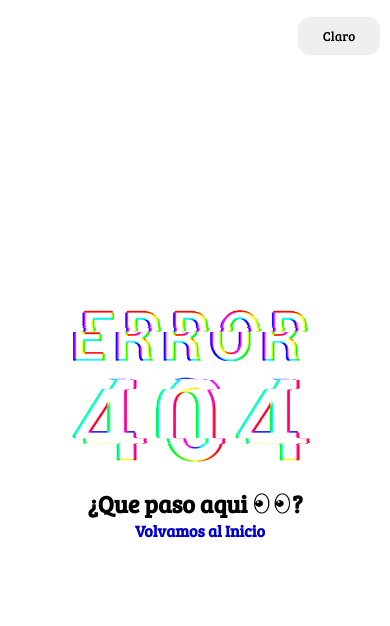
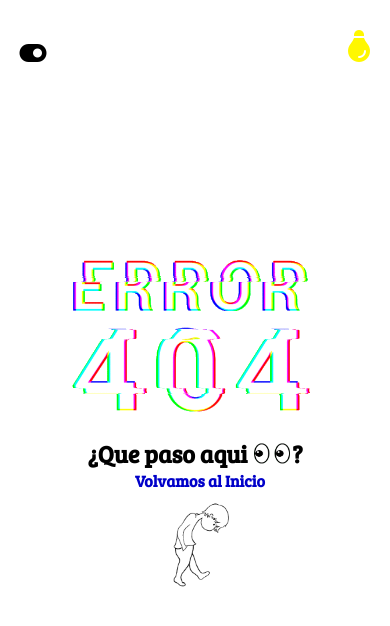
Before and after one commit to Jagudelo1/404_Error, a plain HTML site: page index.html in a window 390 px wide. Drawn offline with Linux system fonts and the light colour scheme.

Commit message:
404_Error V0.5

```diff
--- a/Css/style.css
+++ b/Css/style.css
@@ -20,16 +20,16 @@
 /*----- Estilos para alinear el contenedor -----*/
 .ButtonThemeDark{
     position: absolute;
-    top: 2%;
-    right: 2.5%;
+    top: 4%;
+    right: 4%;
 }
 
-.ButtonThemeDark button{
-    border: 0;
-    padding: 10px 25px;
-    border-radius: 12px;
-    cursor: pointer;
+.Swicht{
+    position: absolute;
+    top: 5%;
+    left: 3%;
 }
+
 
 /*----- Estilo para darle ancho a la imagen -----*/
 .Img_Error{
@@ -76,6 +76,10 @@
     color: rgb(29, 29, 239);
 }
 
+.Notice_Error div img{
+    width: 100px;
+}
+
 /*----- Estilos para el color de modo oscuro -----*/
 .dark-theme {
     background-color: #000;
@@ -87,3 +91,31 @@
     background-color: #fff;
     color: #000;
 }
+
+@media (max-width: 640px){
+    .ButtonThemeDark{
+        position: absolute;
+        top: 4%;
+        right: 5%;
+    }
+
+    .Swicht{
+        position: absolute;
+        top: 5%;
+        left: 5%;
+    }
+}
+
+@media (max-width: 320px){
+    .ButtonThemeDark{
+        position: absolute;
+        top: 4%;
+        right: 6%;
+    }
+
+    .Swicht{
+        position: absolute;
+        top: 5%;
+        left: 7%;
+    }
+}
--- a/Js/Dark.js
+++ b/Js/Dark.js
@@ -1,14 +1,19 @@
 const themeButton = document.getElementById("theme-button");
+const anotherButton = document.getElementById("another-button");
 const body = document.body;
+const bulbIcon = document.querySelector(".bulb-icon");
+const otherIcon = document.querySelector(".other-icon");
 
 themeButton.addEventListener("click", () => {
     if (body.classList.contains("dark-theme")) {
         body.classList.remove("dark-theme");
         body.classList.add("light-theme");
-        themeButton.textContent = "Claro";
+        bulbIcon.innerHTML = '<i class="fa-solid fa-lightbulb fa-2xl fa-rotate-180" style="color: #fff700;"></i>';
+        otherIcon.innerHTML = '<i class="fa-solid fa-toggle-on fa-xl"></i>';
     } else {
         body.classList.remove("light-theme");
         body.classList.add("dark-theme");
-        themeButton.textContent = "Oscuro";
+        bulbIcon.innerHTML = '<i class="fa-regular fa-lightbulb fa-2xl fa-rotate-180"></i>';
+        otherIcon.innerHTML = '<i class="fa-solid fa-toggle-off fa-xl"></i>';
     }
 });
--- a/index.html
+++ b/index.html
@@ -4,14 +4,20 @@
     <meta charset="UTF-8">
     <meta name="viewport" content="width=device-width, initial-scale=1.0">
     <link rel="stylesheet" href="Css/style.css">
+    <link rel="icon" href="Img/Sad.gif" type="image/gif">
     <script src="https://kit.fontawesome.com/7ed56df545.js" crossorigin="anonymous"></script>
     <title>404 Error</title>
 </head>
 <body>
     <div class="ButtonThemeDark">
-        <button id="theme-button">
-            Claro
-        </button>
+        <span id="another-button" class="bulb-icon">
+            <i class="fas fa-lightbulb fa-2xl fa-rotate-180" style="color: #fff700;"></i>
+        </span>
+    </div>
+    <div class="Swicht">
+        <span id="theme-button" class="other-icon">
+            <i class="fa-solid fa-toggle-on fa-xl"></i>
+        </span>
     </div>
     <div class="ContentError">
         <div class="Img_Error">
@@ -23,6 +29,9 @@
                     ¿Que paso aqui <img class="Eyes_Error" src="Img/Ojos.gif" alt="">?
                 </h2>
                 <a href="#">Volvamos al Inicio</a>
+                <div class="walking-image">
+                    <img src="Img/C_A.gif" alt="">
+                </div>
             </div>
         </div>
     </div>
```
Also changed, not shown: Img/C_A.gif (added), Img/Return.png (deleted).
